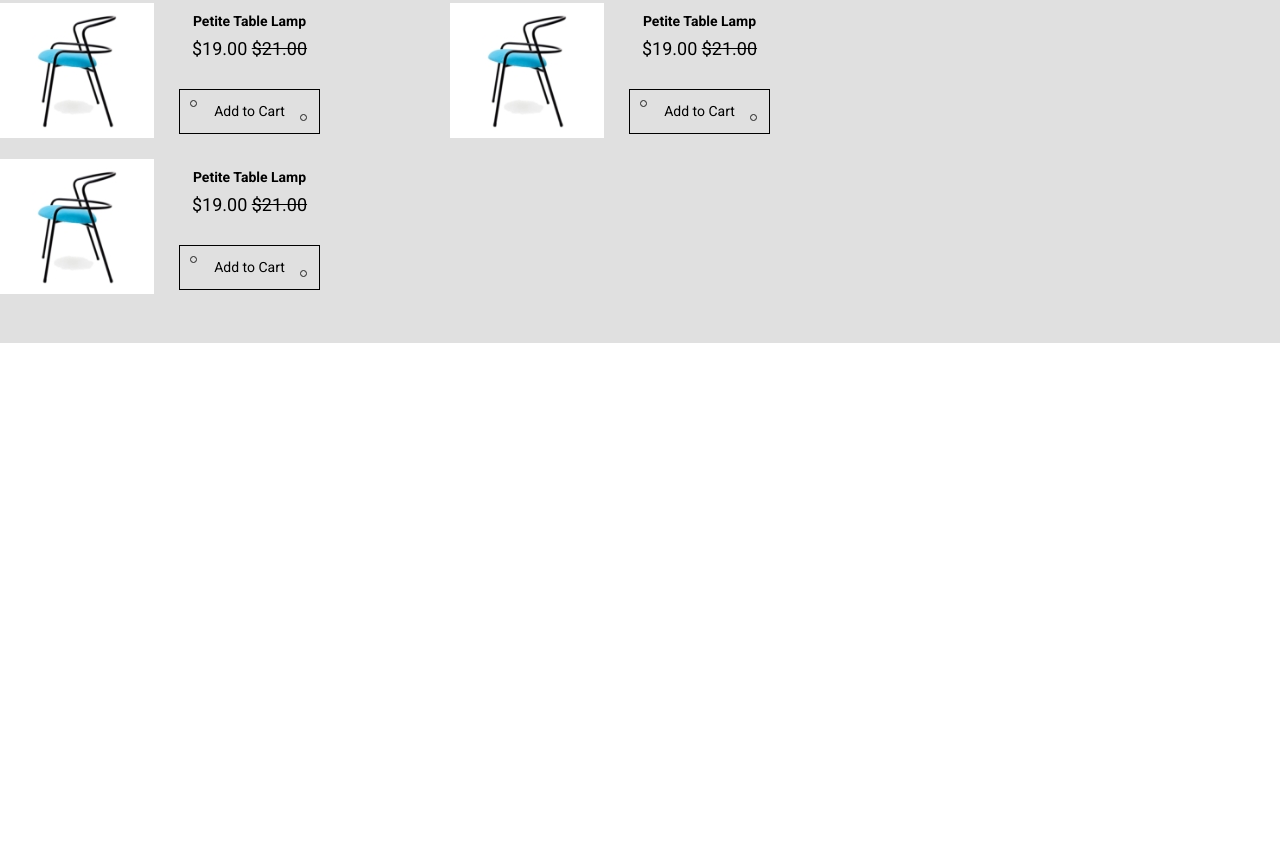
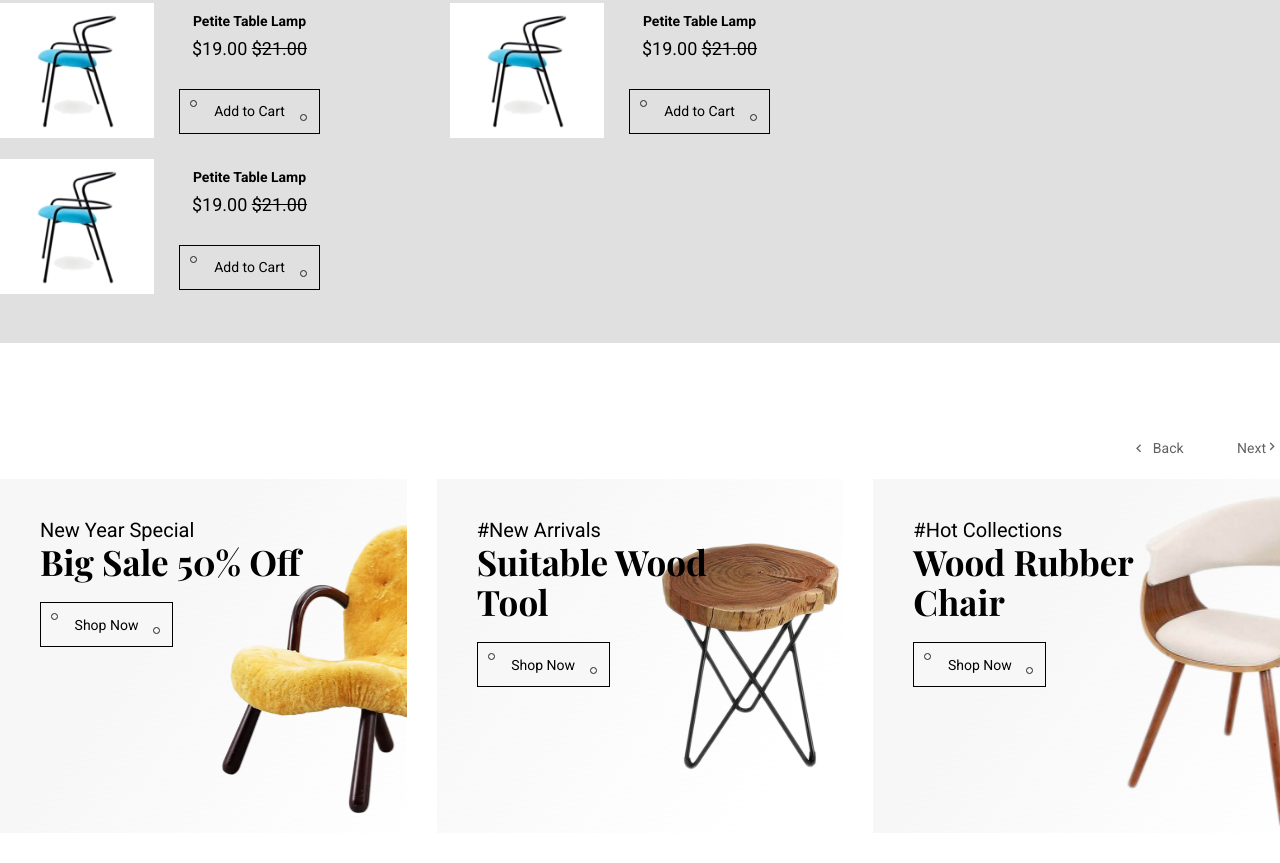
Before and after one commit to devBublik/Furniture__mart, a website: page app/index.html in a window 1280 px wide. Shown: the part 4752-5615 px from the top of the page. Before the commit the page ends 5095 px from the top, so only its background shows below. Drawn offline with nearby package versions, Linux system fonts and the light colour scheme; files whose address does not match are found by name.

Commit message:
added section special slider

```diff
--- a/app/index.html
+++ b/app/index.html
@@ -407,7 +407,37 @@
         </div>
         </div>
     </section>
-    <section class="specials"></section>
+    <section class="specials__slider">
+        <div class="container">
+            <div class="filter__nav">
+                <button class="back">Back</button>
+                <button class="next">Next</button>
+            </div>
+            <div class="specials__slider__inner">
+                <div class="specials__slider_item specials__slider_item-1">
+                    <div class="special__slider__info">
+                        <div class="specials__item-title">New Year Special</div>
+                        <div class="specials__item-name">Big Sale 50% Off</div>
+                        <button class="btn__cart"><a class="btn__cart__link" href="#">Shop Now</a> </button>
+                    </div>
+                </div>
+                <div class="specials__slider_item specials__slider_item-2">
+                    <div class="special__slider__info">
+                        <div class="specials__item-title">#New Arrivals</div>
+                        <div class="specials__item-name">Suitable Wood Tool</div>
+                        <button class="btn__cart"><a class="btn__cart__link" href="#">Shop Now</a> </button>
+                    </div>
+                </div>
+                <div class="specials__slider_item specials__slider_item-3">
+                    <div class="special__slider__info">
+                        <div class="specials__item-title">#Hot Collections</div>
+                        <div class="specials__item-name">Wood Rubber Chair</div>
+                        <button class="btn__cart"><a class="btn__cart__link" href="#">Shop Now</a> </button>
+                    </div>
+                </div>
+            </div>
+        </div>
+    </section>
 
     <script src="https://ajax.googleapis.com/ajax/libs/jquery/3.5.1/jquery.min.js"></script>
     <script src="js/libs.min.js"></script>
--- a/app/scss/style.scss
+++ b/app/scss/style.scss
@@ -733,3 +733,67 @@ button {
         }
     }
 }
+
+//start section specials
+.specials__slider {
+    padding-top: 97px;
+    padding-bottom: 80px;
+    .filter__nav {
+        text-align: right;
+        margin-bottom: 22px;
+    }
+    .filter__nav button {
+        text-align: right;
+        background-color: #fff;
+    }
+    .specials__slider__inner {
+        display: flex;
+    }
+    .specials__slider_item {
+        display: flex;
+        text-align: left;
+        width: 533px;
+        height: 354px;
+    }
+    .specials__slider_item+.specials__slider_item {
+        margin-left: 30px;
+    }
+    .specials__slider_item-1 {
+        background-image: url(../images/content/sofa_specials.png), url(../images/content/specials_bg.jpg);
+    }
+    .specials__slider_item-2 {
+        background-image: url(../images/content/specials__2.png), url(../images/content/specials_bg.jpg);
+        background-repeat: no-repeat;
+        background-position: right;
+    }
+    .specials__slider_item-3 {
+        background-image: url(../images/content/specials__3.png), url(../images/content/specials_bg.jpg);
+    }
+    .specials__slider_img {
+        z-index: 1;
+    }
+    .special__slider__info {
+        z-index: 2;
+        padding-top: 40px;
+        padding-left: 40px;
+        .specials__item-title {
+            font-weight: 500;
+            font-size: 20px;
+        }
+        .specials__item-name {
+            max-width: 263px;
+            width: 100%;
+            margin-bottom: 20px;
+            font-family: "Playfair Display", serif;
+            font-size: 35px;
+            font-weight: 700;
+        }
+    }
+}
+
+.special__slider__info .btn__cart {
+    width: 133px;
+    background-color: #f7f7f7;
+}
+
+//<div class="specials__slider_img"><img src="images/content/sofa_specials.png" alt=""></div>
```
Also changed, not shown: app/css/style.min.css, app/images/content/sofa3.svg (deleted), app/images/content/sofa4.svg (deleted), app/images/content/sofa_specials.png (added), app/images/content/specials__2.png (renamed from app/images/content/filter1.png), app/images/content/specials__3.png (added), app/images/content/specials_bg.jpg (added).
